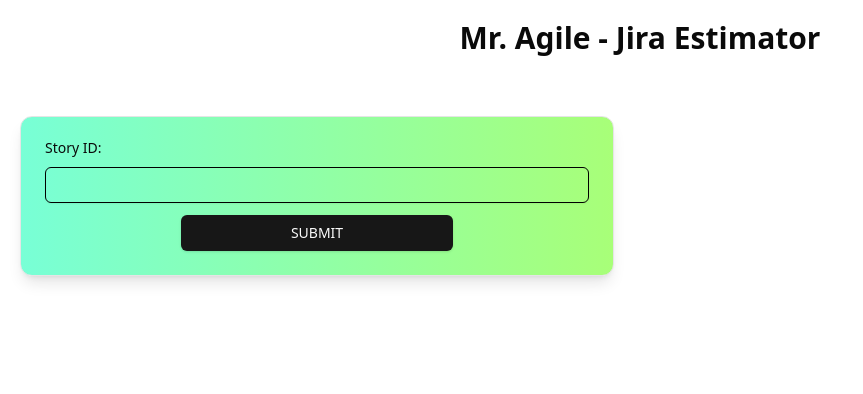
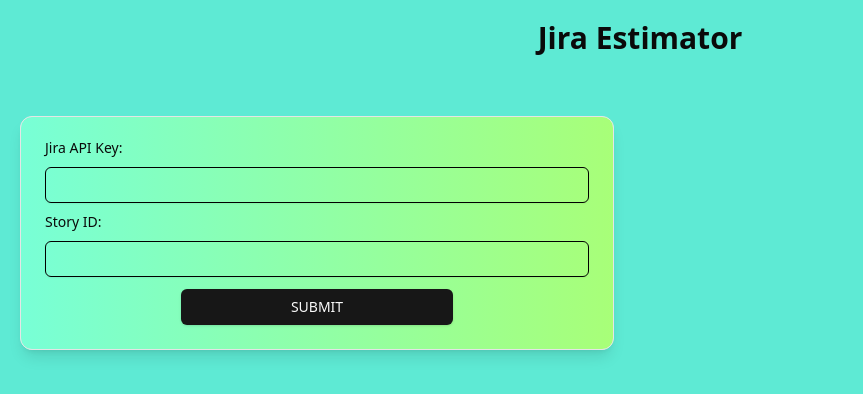
Before and after one commit to rishavmahapatra/JiraEstimator, a React (Vite) app: page / in a window 1280 px wide. Shown: the top 394 px of the page, without its empty margins (0-863 px from the left). Built offline with nearby package versions, Linux system fonts and the light colour scheme.

Commit message:
design changes

```diff
--- a/src/App.jsx
+++ b/src/App.jsx
@@ -21,8 +21,8 @@
   };
 
   return (
-    <div className="max-h-screen">
-      <h1 className='text-center font-extrabold text-3xl m-5'>Mr. Agile - Jira Estimator</h1>
+    <div className="max-h-screen ">
+      <h1 className='text-center font-extrabold text-3xl m-5'>Jira Estimator</h1>
       <div className="grid grid-cols-2 gap-3 mt-10">
       <div className="Left Column ">
       <PostStoryId onStorySubmit={handleStorySubmit} />
--- a/src/PostStoryId.jsx
+++ b/src/PostStoryId.jsx
@@ -8,6 +8,7 @@
 function PostStoryId({ onStorySubmit }) {
   const [storyId, setStoryId] = useState("");
   const [error, setError] = useState(null);
+  const [token,setToken] = useState(null);
   const handleInputChange = (e) => {
     setStoryId(e.target.value);
   };
@@ -46,6 +47,15 @@
       <Card className="m-5 bg-gradient-to-l from-[#a8ff78] to-[#78ffd6]  shadow-lg">
         <CardContent>
           <form onSubmit={handleSubmit} className="mt-6 grid gap-3">
+          <Label htmlFor="token">Jira API Key:</Label>
+            <Input
+              className="border border-black"
+              id="token"
+              type="password"
+              value={token}
+              onChange={(e)=> setToken(e.target.value)}
+              required
+            />
             <Label htmlFor="storyid">Story ID:</Label>
             <Input
               className="border border-black"
--- a/src/TaskList.jsx
+++ b/src/TaskList.jsx
@@ -60,7 +60,7 @@
 
       const data = await response.json();
       setResponseData(data);
-      alert(`${responseData.message}`);
+      alert(`${data.message}`);
       console.log('Response data:', data);
     } catch (err) {
       console.error('Error during fetch:', err.message || err);
@@ -68,7 +68,7 @@
   };
 
   return (
-    <div className="task-list m-5 rounded-xl border-2 shadow-lg ">
+    <div className="task-list m-5 rounded-xl border-2 shadow-lg bg-teal-500">
          <ScrollArea className="p-3 h-96 overflow-hidden">
       {tasks.map((task, index) => (
         <Card key={index} className="m-3 p-3 bg-gradient-to-l from-[#a8ff78] to-[#78ffd6] shadow-lg">
--- a/src/index.css
+++ b/src/index.css
@@ -61,6 +61,6 @@
     @apply border-border;
   }
   body {
-    @apply bg-background text-foreground;
+    @apply bg-teal-300 text-foreground;
   }
 }
```
